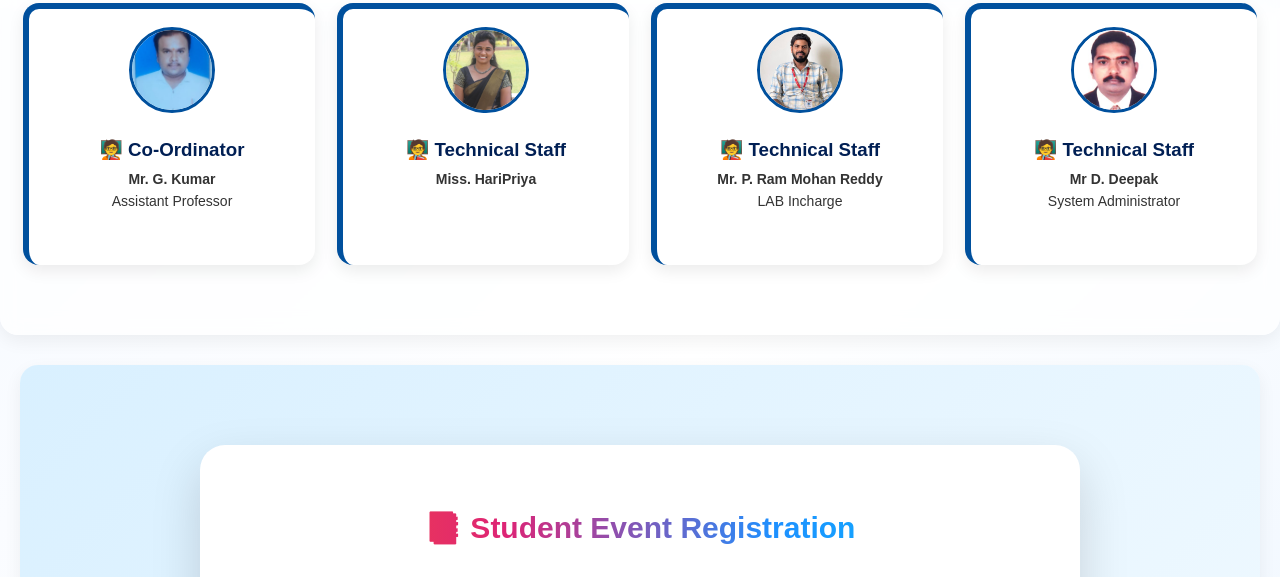
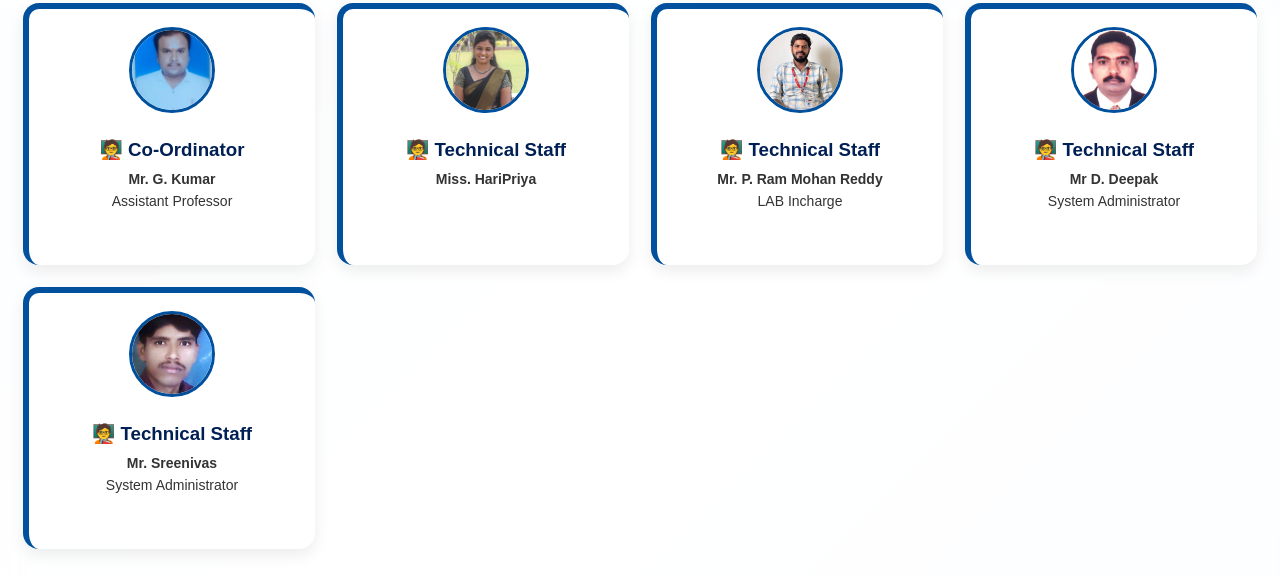
Before and after one commit to vishnuboya143/SVIT, a website: page index.html in a window 1280 px wide. Shown: the part 7192-7769 px from the top of the page. Drawn offline with Linux system fonts and the light colour scheme.

Commit message:
update in faculty section

```diff
--- a/index.html
+++ b/index.html
@@ -1908,6 +1908,20 @@ Assistant Professor – Electronics & Communication Engineering<br><br>
       <p>System Administrator</p>
     </div>
 
+
+<div class="card" onclick="openFacultyProfile(
+      'sreenivasulu.jpeg',
+      'Mr. Sreenivas',
+      'System Administrator (Technical Staff)',
+      'Not Available',
+      '6302933578'
+    )">
+      <img src="sreenivasulu.jpeg" alt="Technical Staff">
+      <h3>🧑‍🏫 Technical Staff</h3>
+      <p><b>Mr. Sreenivas</b></p>
+      <p>System Administrator</p>
+    </div>
+
   </div>
 </section>
 
```
